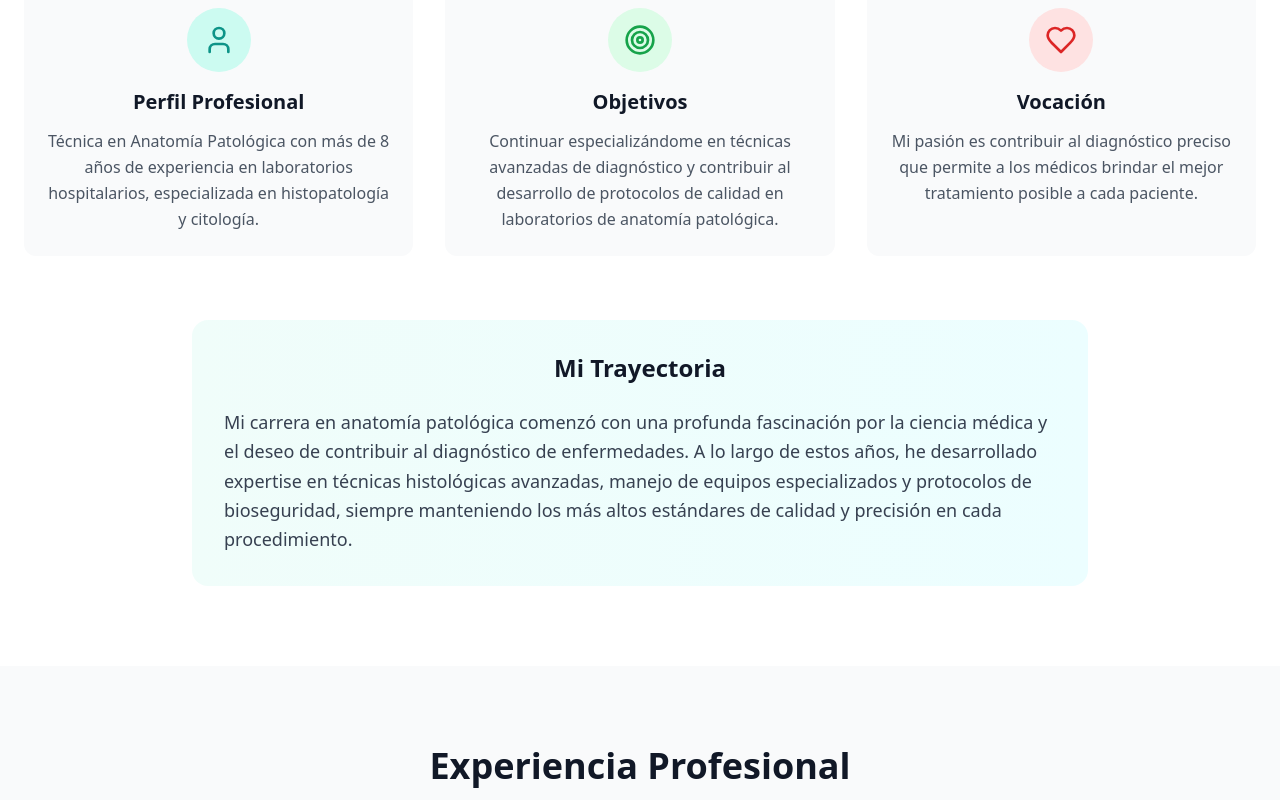
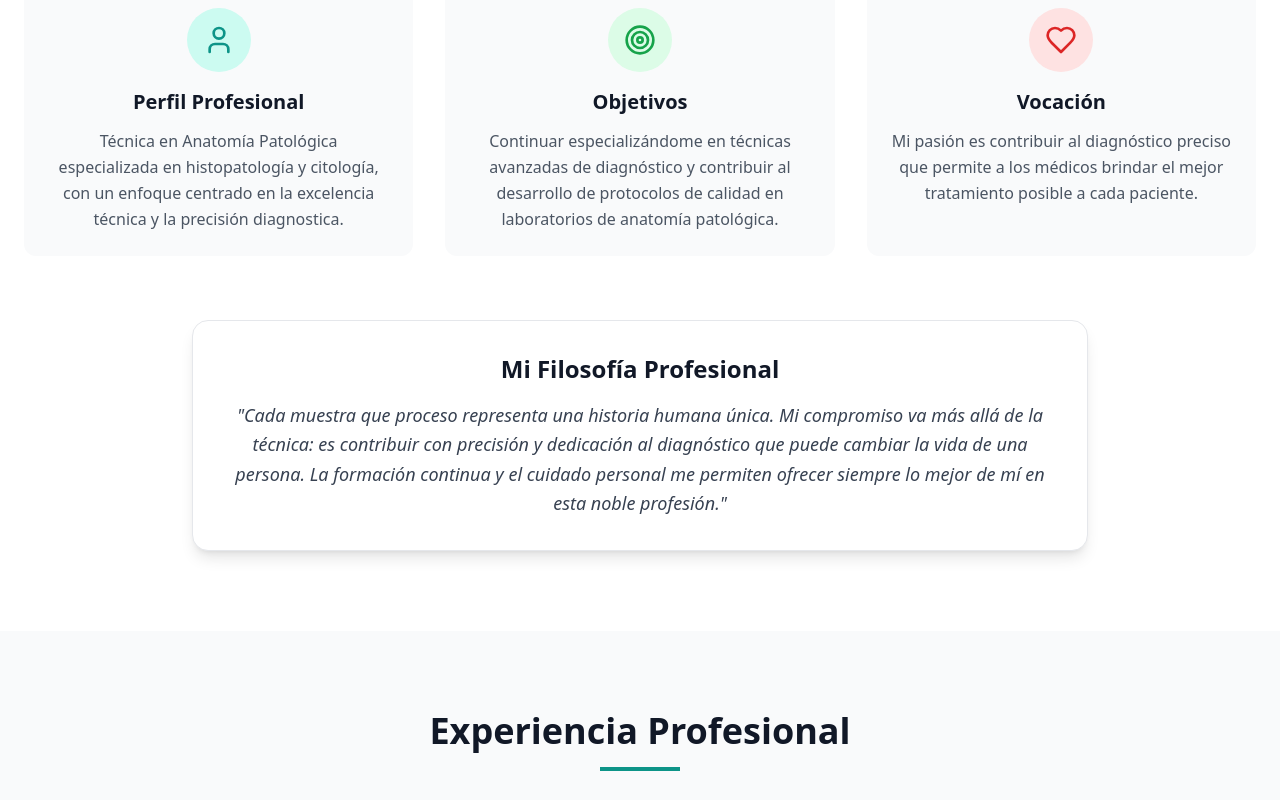
Before and after one commit to Tabathapm/wanda_peralta, a React (Vite) app: page / in a window 1280 px wide. Shown: the part 700-1500 px from the top of the page. Built offline with nearby package versions, Linux system fonts and the light colour scheme.

Commit message:
arreglo de componentes

```diff
--- a/src/components/Intereses.tsx
+++ b/src/components/Intereses.tsx
@@ -73,19 +73,6 @@ const Intereses = () => {
           </div>
         </div> */}
 
-        {/* Filosofía */}
-        <div className="mt-16 max-w-4xl mx-auto text-center">
-          <div className="bg-white p-8 rounded-2xl shadow-lg border">
-            <h3 className="text-2xl font-semibold text-gray-900 mb-4">Mi Filosofía Profesional</h3>
-            <blockquote className="text-lg text-gray-700 italic leading-relaxed">
-              "Cada muestra que proceso representa una historia humana única.
-              Mi compromiso va más allá de la técnica: es contribuir con precisión
-              y dedicación al diagnóstico que puede cambiar la vida de una persona.
-              La formación continua y el cuidado personal me permiten ofrecer
-              siempre lo mejor de mí en esta noble profesión."
-            </blockquote>
-          </div>
-        </div>
       </div>
     </section>
   );
--- a/src/components/SobreMi.tsx
+++ b/src/components/SobreMi.tsx
@@ -1,7 +1,7 @@
 // import React from 'react';
 import { User, Target, Heart } from 'lucide-react';
 
-const About = () => {
+const SobreMi = () => {
   return (
     <section id="sobre-mi" className="py-20 bg-white">
       <div className="container mx-auto px-6">
@@ -17,8 +17,8 @@ const About = () => {
             </div>
             <h3 className="text-xl font-semibold text-gray-900 mb-3">Perfil Profesional</h3>
             <p className="text-gray-600 leading-relaxed">
-              Técnica en Anatomía Patológica con más de 8 años de experiencia en
-              laboratorios hospitalarios, especializada en histopatología y citología.
+              Técnica en Anatomía Patológica especializada en histopatología y citología,
+              con un enfoque centrado en la excelencia técnica y la precisión diagnostica.
             </p>
           </div>
 
@@ -46,7 +46,7 @@ const About = () => {
           </div>
         </div>
 
-        <div className="mt-16 max-w-4xl mx-auto">
+        {/* <div className="mt-16 max-w-4xl mx-auto">
           <div className="bg-gradient-to-r from-teal-50 to-cyan-50 p-8 rounded-2xl">
             <h3 className="text-2xl font-semibold text-gray-900 mb-6 text-center">Mi Trayectoria</h3>
             <p className="text-gray-700 leading-relaxed text-lg">
@@ -58,10 +58,25 @@ const About = () => {
               de calidad y precisión en cada procedimiento.
             </p>
           </div>
+        </div> */}
+
+        {/* Filosofía */}
+        <div className="mt-16 max-w-4xl mx-auto text-center">
+          <div className="bg-white p-8 rounded-2xl shadow-lg border">
+            <h3 className="text-2xl font-semibold text-gray-900 mb-4">Mi Filosofía Profesional</h3>
+            <blockquote className="text-lg text-gray-700 italic leading-relaxed">
+              "Cada muestra que proceso representa una historia humana única.
+              Mi compromiso va más allá de la técnica: es contribuir con precisión
+              y dedicación al diagnóstico que puede cambiar la vida de una persona.
+              La formación continua y el cuidado personal me permiten ofrecer
+              siempre lo mejor de mí en esta noble profesión."
+            </blockquote>
+          </div>
         </div>
+
       </div>
     </section>
   );
 };
 
-export default About;
+export default SobreMi;
```
